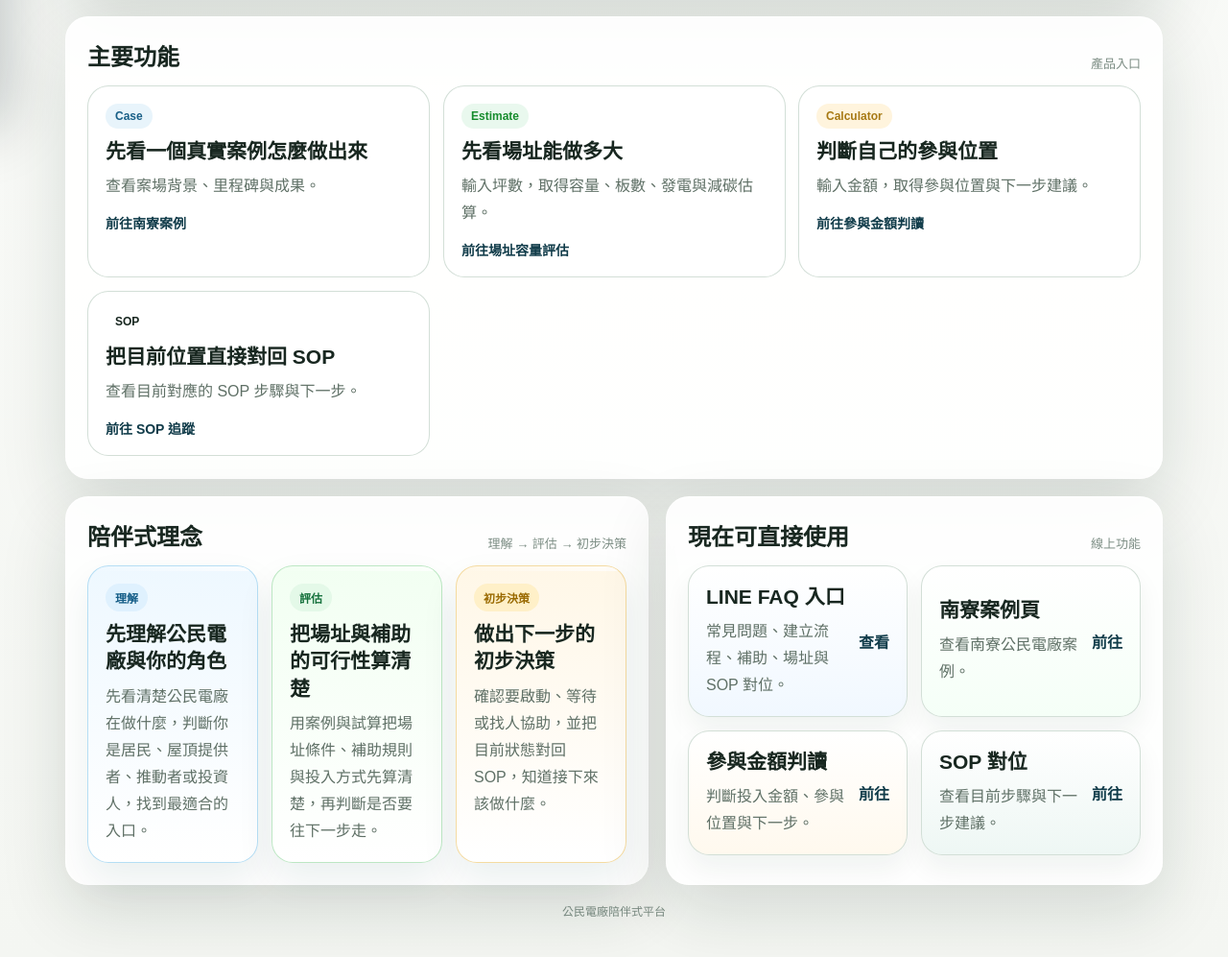
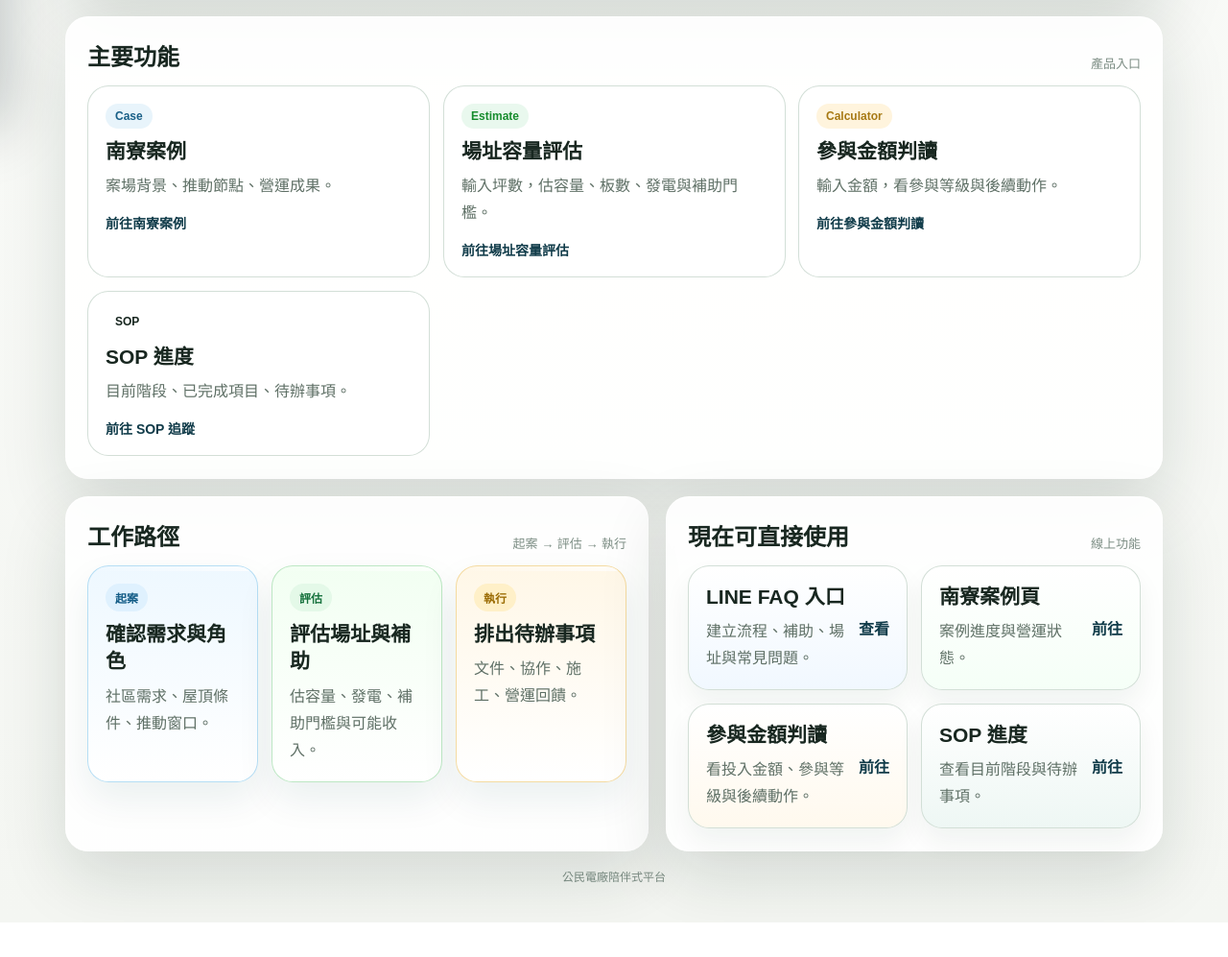
Before and after one commit to eric100108/citizen-power-line-bot, a Flask app: page /menu in a window 1280 px wide. Shown: the part 669-1666 px from the top of the page at 96% size. After the commit the page ends 1630 px from the top, so only its background shows below. Run offline with Flask 3, Linux system fonts and the light colour scheme.

Commit message:
Remove AI-like product copy

```diff
--- a/app.py
+++ b/app.py
@@ -76,12 +76,12 @@
             return answer
 
     if any(term in normalized for term in ["先做什麼", "先幹嘛", "還沒資料"]):
-        answer = get_faq_answer_by_question("系統會先幫社區做哪些前期工作？")
+        answer = get_faq_answer_by_question("開始前要先準備哪些資料？")
         if answer:
             return answer
 
     if not service_steps:
-        return "目前還沒有建立電廠 SOP 資料，建議先整理社區需求、可用場址與推動窗口。"
+        return "目前還沒有建立電廠 SOP 資料，建議先確認社區需求、可用場址與推動窗口。"
 
     step_lines = []
     for index, step in enumerate(service_steps[:4], start=1):
@@ -89,7 +89,7 @@
 
     first_step = service_steps[0]
     return (
-        "開始建立公民電廠，建議先照著南寮的可複製 SOP 往前走：\n"
+        "開始建立公民電廠，建議先照著南寮 SOP 往前走：\n"
         + "\n".join(step_lines)
         + f"\n\n你現在最適合先做的是：{first_step['title']}"
         + f"\n建議動作：{first_step['recommended_action']}"
@@ -114,7 +114,7 @@
             f"場址盤點對應南寮 SOP 的「{survey_step['title']}」。"
             f"\n你現在要先做的是：{survey_step['summary']}"
             f"\n建議動作：{survey_step['recommended_action']}"
-            "\n\n最少先整理 3 件事：可用屋頂、建物現況照片、基本用電情境。"
+            "\n\n最少先準備 3 件事：可用屋頂、建物現況照片、基本用電情境。"
         )
     return "場址盤點建議先確認可用屋頂、建物資料與用電情境，再進入容量與法規評估。"
 
@@ -184,7 +184,7 @@
     if not current_step:
         return "目前還沒有足夠的進度資料可對位。"
 
-    prefix = "你目前對應到" if user_latest else "目前系統先以南寮案最新進度對位到"
+    prefix = "你目前對應到" if user_latest else "目前以南寮案最新進度對位到"
     return (
         f"{prefix}南寮 SOP 第 {sop_status['current_order']} / {sop_status['step_count']} 步。"
         f"\n目前階段：{sop_status['current_stage']}"
--- a/project_repo.py
+++ b/project_repo.py
@@ -8,39 +8,39 @@
     {
         "label": "適用辦法",
         "value": "合作社及社區公開募集設置再生能源公民電廠示範獎勵辦法",
-        "detail": "南寮案例頁依公開募集型公民電廠辦法整理公開資訊。",
+        "detail": "確認案件是否符合公民電廠示範獎勵的基本方向。",
     },
     {
         "label": "獎勵階段",
         "value": "實質設置階段",
-        "detail": "頁面只呈現該階段應公開理解的流程、文件與參與原則。",
+        "detail": "重點在容量門檻、設置期程、社區參與與執行文件。",
     },
     {
         "label": "獎勵上限",
         "value": "每案上限新臺幣 1,000 萬元，且不得超過總設置經費 50%",
-        "detail": "前台不揭露南寮實際補助金額與內部財務數字，只呈現辦法規則。",
+        "detail": "起案前可先用此規則估算補助上限，再依年度資料確認。",
     },
     {
         "label": "公開募集原則",
         "value": "由團體發起，公開召集社區居民、社區團體或其他個人共同參與",
-        "detail": "頁面保留的是參與方式與治理原則，不公開個別投資名單。",
+        "detail": "需要有清楚的發起團體、參與方式與社區溝通安排。",
     },
     {
         "label": "社區投資參與原則",
         "value": "居民或社區團體具投資意向之總額，至少占規劃總設置經費 20%",
-        "detail": "前台只說明參與門檻，不公開南寮個別分配與投資比例。",
+        "detail": "起案時需確認社區參與意願與資金規劃是否達標。",
     },
     {
         "label": "補助限制",
         "value": "不得就相同補助項目重複申請政府補助",
-        "detail": "公開頁面只保留法規限制，敏感申請資料維持在資料庫。",
+        "detail": "申請前需檢查是否已使用其他補助來源。",
     },
 ]
 
 PUBLIC_HIGHLIGHT_CONTENT = {
-    "knowledge": "公開版只保留制度理解、社區治理與流程設計等知識，細部財務模型與內部文件不在網站揭露。",
-    "engagement": "公開版重點放在社區如何溝通、公開募集與建立共識，不公開個別參與名單與投資安排。",
-    "ecosystem": "公開版只描述地方協作與營運回饋方向，不揭露個別收益分配與私密協作細節。",
+    "knowledge": "制度重點、社區治理與推動流程。",
+    "engagement": "社區溝通、公開募集與共識建立。",
+    "ecosystem": "地方協作、營運回饋與後續擴點。",
 }
 
 
@@ -58,7 +58,7 @@
                 "site_name": f"示範場域 {index}",
                 "site_type": row["site_type"],
                 "status": row["status"],
-                "note": "僅公開場域類型與推進狀態，細部位置、容量與營運數字不在前台顯示。",
+                "note": "提供場域類型與推進狀態，作為場址盤點參考。",
             }
         )
     return sanitized
@@ -74,7 +74,7 @@
             {
                 "highlight_type": highlight_type,
                 "title": row["title"],
-                "content": PUBLIC_HIGHLIGHT_CONTENT.get(highlight_type, "公開版文件摘要僅保留可對外展示的知識內容。"),
+                "content": PUBLIC_HIGHLIGHT_CONTENT.get(highlight_type, "專案方向與文件重點。"),
                 "reference_page": row["reference_page"],
                 "display_order": row["display_order"],
                 "source_title": row["source_title"],
--- a/templates/_site_drawer.html
+++ b/templates/_site_drawer.html
@@ -238,7 +238,7 @@
   <nav class="cp-drawer-nav">
     <a class="cp-drawer-link primary" href="/menu">
       <strong>首頁</strong>
-      <span>平台入口與主要功能切換。</span>
+      <span>主要功能入口。</span>
     </a>
     <a class="cp-drawer-link" href="/site-estimate">
       <strong>場址容量評估</strong>
@@ -250,18 +250,18 @@
     </a>
     <a class="cp-drawer-link" href="/project">
       <strong>南寮案例</strong>
-      <span>案例背景、里程碑與可複製經驗。</span>
+      <span>案例背景與里程碑。</span>
     </a>
     <a class="cp-drawer-link" href="/progress">
-      <strong>SOP 進度對位</strong>
-      <span>查看目前步驟與下一步建議。</span>
+      <strong>SOP 進度</strong>
+      <span>目前步驟與下一步。</span>
     </a>
     <a class="cp-drawer-link" href="/faq">
       <strong>FAQ</strong>
       <span>補助、場址、建立流程與常見問題。</span>
     </a>
   </nav>
-  <div class="cp-drawer-foot">公民電廠陪伴式平台，把官方試算、案例經驗與 SOP 推進集中在同一個入口。</div>
+  <div class="cp-drawer-foot">公民電廠陪伴式平台</div>
 </aside>
 
 <script>
--- a/templates/menu_product_v2.html
+++ b/templates/menu_product_v2.html
@@ -440,8 +440,8 @@
       <div class="hero-content">
         <div class="hero-copy">
           <div class="hero-kicker">Citizen Power Companion Platform</div>
-          <h1><span class="accent">看懂公民電廠</span>與推進下一步</h1>
-          <p>看案例、估案場、做試算、追進度。</p>
+          <h1><span class="accent">公民電廠</span>從起案到營運</h1>
+          <p>案例、場址、金額、進度，一次進入。</p>
           <div class="hero-actions">
             <a class="primary" href="/project">看南寮案例</a>
             <a class="secondary" href="/site-estimate">估案場</a>
@@ -459,26 +459,26 @@
         <div class="feature-grid">
           <a class="feature-card reveal" data-delay="1" href="/project">
             <div class="tag">Case</div>
-            <strong>先看一個真實案例怎麼做出來</strong>
-            <p>查看案場背景、里程碑與成果。</p>
+            <strong>南寮案例</strong>
+            <p>案場背景、推動節點、營運成果。</p>
             <div class="feature-arrow">前往南寮案例</div>
           </a>
           <a class="feature-card reveal" data-delay="2" href="/site-estimate">
             <div class="tag">Estimate</div>
-            <strong>先看場址能做多大</strong>
-            <p>輸入坪數，取得容量、板數、發電與減碳估算。</p>
+            <strong>場址容量評估</strong>
+            <p>輸入坪數，估容量、板數、發電與補助門檻。</p>
             <div class="feature-arrow">前往場址容量評估</div>
           </a>
           <a class="feature-card reveal" data-delay="3" href="/calc?amount=10000">
             <div class="tag">Calculator</div>
-            <strong>判斷自己的參與位置</strong>
-            <p>輸入金額，取得參與位置與下一步建議。</p>
+            <strong>參與金額判讀</strong>
+            <p>輸入金額，看參與等級與後續動作。</p>
             <div class="feature-arrow">前往參與金額判讀</div>
           </a>
           <a class="feature-card reveal" data-delay="4" href="/progress">
             <div class="tag">SOP</div>
-            <strong>把目前位置直接對回 SOP</strong>
-            <p>查看目前對應的 SOP 步驟與下一步。</p>
+            <strong>SOP 進度</strong>
+            <p>目前階段、已完成項目、待辦事項。</p>
             <div class="feature-arrow">前往 SOP 追蹤</div>
           </a>
         </div>
@@ -488,24 +488,24 @@
     <section class="section two reveal">
       <section class="panel">
         <div class="panel-head">
-          <h2>陪伴式理念</h2>
-          <span>理解 → 評估 → 初步決策</span>
+          <h2>工作路徑</h2>
+          <span>起案 → 評估 → 執行</span>
         </div>
         <div class="story-grid">
           <div class="story-card reveal" data-delay="1">
-            <div class="tag">理解</div>
-            <strong>先理解公民電廠與你的角色</strong>
-            <p>先看清楚公民電廠在做什麼，判斷你是居民、屋頂提供者、推動者或投資人，找到最適合的入口。</p>
+            <div class="tag">起案</div>
+            <strong>確認需求與角色</strong>
+            <p>社區需求、屋頂條件、推動窗口。</p>
           </div>
           <div class="story-card reveal" data-delay="2">
             <div class="tag">評估</div>
-            <strong>把場址與補助的可行性算清楚</strong>
-            <p>用案例與試算把場址條件、補助規則與投入方式先算清楚，再判斷是否要往下一步走。</p>
+            <strong>評估場址與補助</strong>
+            <p>估容量、發電、補助門檻與可能收入。</p>
           </div>
           <div class="story-card reveal" data-delay="3">
-            <div class="tag">初步決策</div>
-            <strong>做出下一步的初步決策</strong>
-            <p>確認要啟動、等待或找人協助，並把目前狀態對回 SOP，知道接下來該做什麼。</p>
+            <div class="tag">執行</div>
+            <strong>排出待辦事項</strong>
+            <p>文件、協作、施工、營運回饋。</p>
           </div>
         </div>
       </section>
@@ -519,28 +519,28 @@
           <div class="utility-card reveal" data-delay="2">
             <div>
               <strong>LINE FAQ 入口</strong>
-              <p>常見問題、建立流程、補助、場址與 SOP 對位。</p>
+              <p>建立流程、補助、場址與常見問題。</p>
             </div>
             <a href="/menu">查看</a>
           </div>
           <div class="utility-card reveal" data-delay="3">
             <div>
               <strong>南寮案例頁</strong>
-              <p>查看南寮公民電廠案例。</p>
+              <p>案例進度與營運狀態。</p>
             </div>
             <a href="/project">前往</a>
           </div>
           <div class="utility-card reveal" data-delay="4">
             <div>
               <strong>參與金額判讀</strong>
-              <p>判斷投入金額、參與位置與下一步。</p>
+              <p>看投入金額、參與等級與後續動作。</p>
             </div>
             <a href="/calc?amount=10000">前往</a>
           </div>
           <div class="utility-card reveal" data-delay="1">
             <div>
-              <strong>SOP 對位</strong>
-              <p>查看目前步驟與下一步建議。</p>
+              <strong>SOP 進度</strong>
+              <p>查看目前階段與待辦事項。</p>
             </div>
             <a href="/progress">前往</a>
           </div>
```
Also changed, not shown: db_core.py (+10 -10 lines), faq_repo.py (+71 -19 lines), templates/progress_v3.html (+19 -32 lines), templates/project_overview_v3.html (+4 -6 lines).
